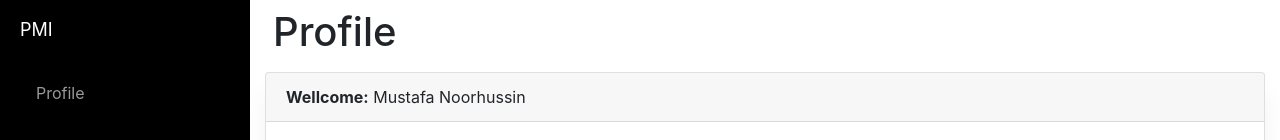
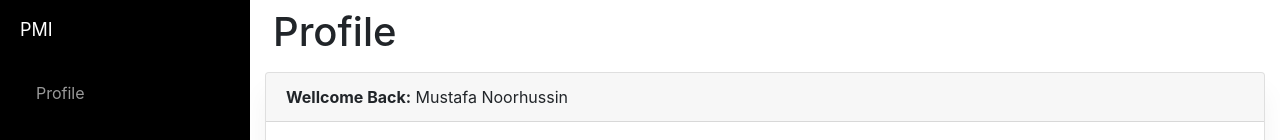
Before and after one commit to mnoorhussin/flaskdepoly, a Flask app: page /profile in a window 1280 px wide. Shown: the top 140 px of the page. Run offline with Flask 2, Linux system fonts and the light colour scheme; a user stored in the database is signed in; data comes from the database, SQL or seed files in the repository; some libraries are stand-ins or nearby versions.

Commit message:
Revert "modified profile page"
This reverts commit a0292f7d49c213ed748ddabab291deed33870690.

```diff
--- a/website/templates/profile.html
+++ b/website/templates/profile.html
@@ -5,7 +5,7 @@
 </div>
 <div class="card">
     <div class="card-header">
-        <strong>Wellcome:</strong> {{current_user.first_name[0]|upper}}{{current_user.first_name[1:] }}
+        <strong>Wellcome Back:</strong> {{current_user.first_name[0]|upper}}{{current_user.first_name[1:] }}
         {{current_user.last_name[0]|upper}}{{current_user.last_name[1:] }}
     </div>
     <div class="card-body">
```
